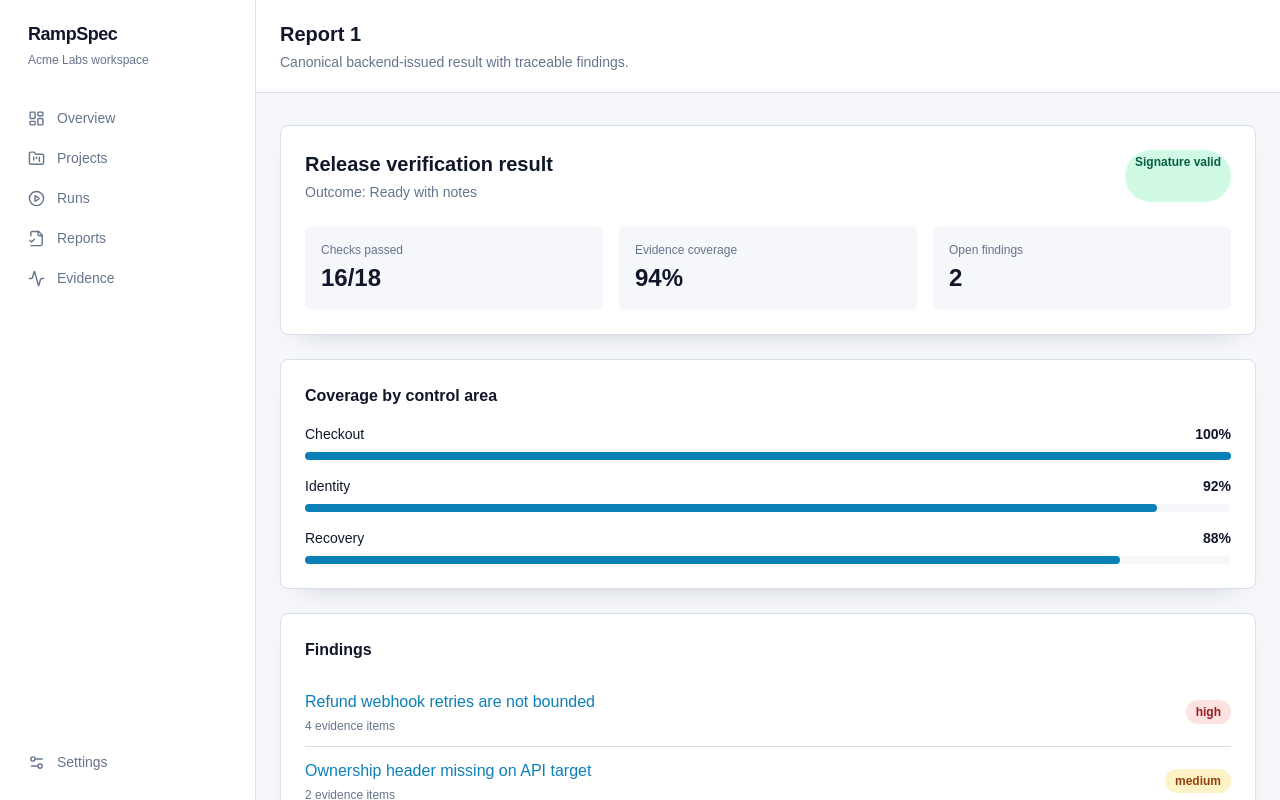
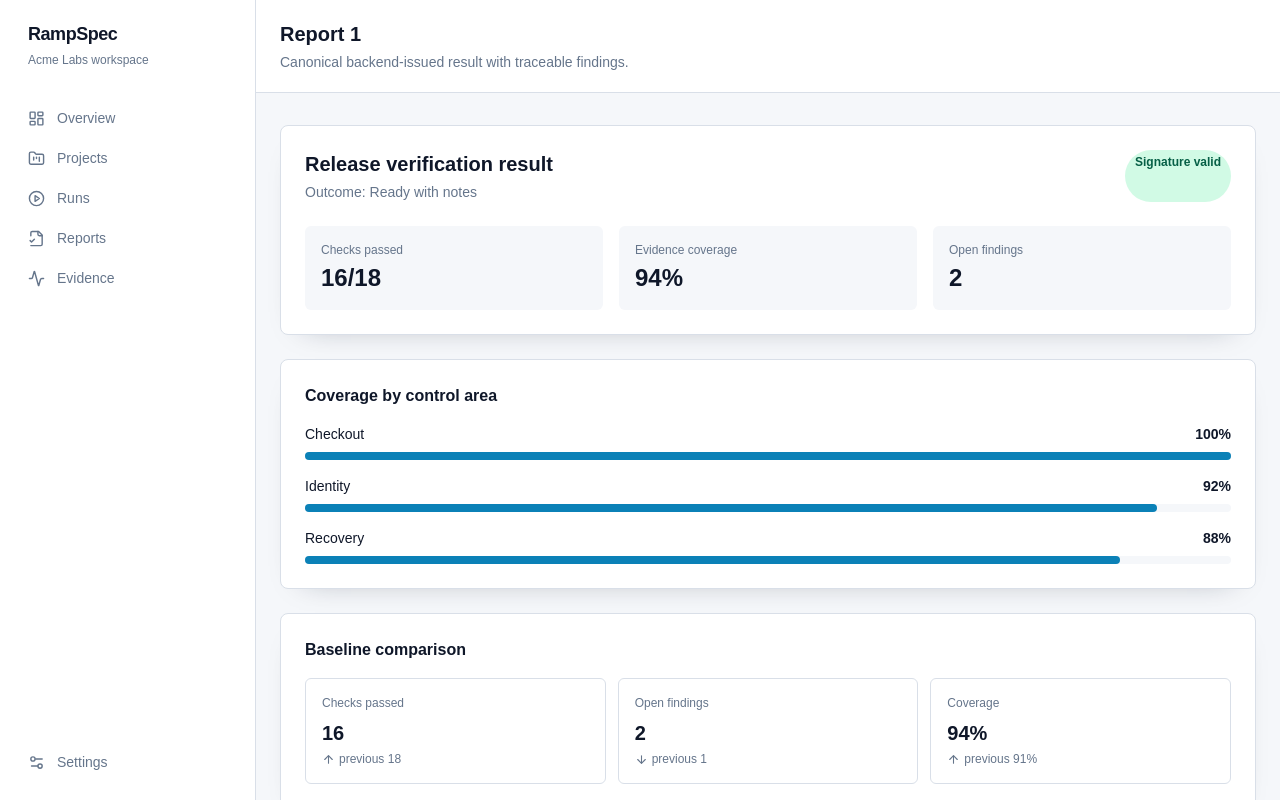
Before and after one commit to ramspec-labs/rampspec-frontend, a Next.js app: page /reports/1 in a window 1280 px wide. Shown: the top 800 px of the page. Built offline with nearby package versions, Linux system fonts and the light colour scheme.

Commit message:
Add report baseline comparison

```diff
--- /dev/null
+++ b/src/components/report-baseline.tsx
@@ -0,0 +1,3 @@
+import { ArrowDown, ArrowUp, type LucideIcon } from "lucide-react";
+const comparisons: Array<{ label: string; current: string; previous: string; Icon: LucideIcon }> = [{ label: "Checks passed", current: "16", previous: "18", Icon: ArrowUp }, { label: "Open findings", current: "2", previous: "1", Icon: ArrowDown }, { label: "Coverage", current: "94%", previous: "91%", Icon: ArrowUp }];
+export function ReportBaseline() { return <section className="rounded-lg border border-line bg-surface p-6 shadow-panel"><h2 className="font-semibold">Baseline comparison</h2><div className="mt-4 grid gap-3 md:grid-cols-3">{comparisons.map(({ label, current, previous, Icon }) => <div key={label} className="rounded-md border border-line p-4"><p className="text-xs text-muted">{label}</p><p className="mt-2 text-xl font-bold">{current}</p><p className="mt-1 flex items-center gap-1 text-xs text-muted"><Icon size={13} /> previous {previous}</p></div>)}</div></section>; }
```
Also changed, not shown: src/app/reports/[reportId]/page.tsx (+2 -1 lines).
